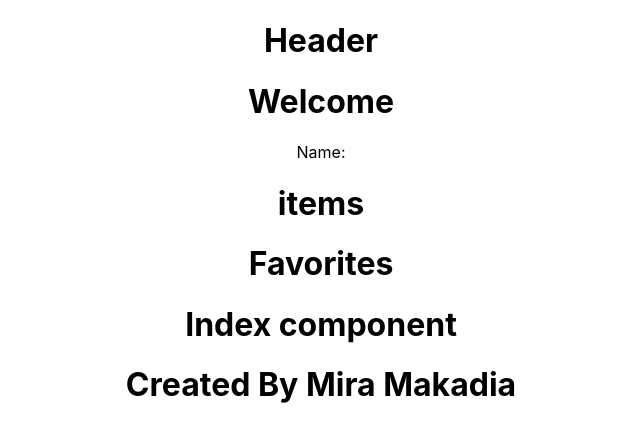
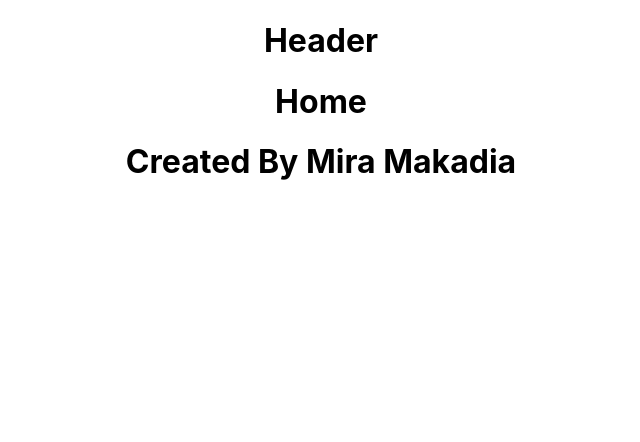
Before and after one commit to Mira85/SellDecor-frontend, a React (Create React App) app: page / in a window 1280 px wide. Shown: the top 442 px of the page, without its empty margins (319-959 px from the left). Built offline with nearby package versions, Linux system fonts and the light colour scheme.

Commit message:
WIP:adds routes to main component

```diff
--- a/src/components/Main.js
+++ b/src/components/Main.js
@@ -1,18 +1,24 @@
-import Profile from '../pages/Profile';
-import Index from '../pages/Index';
+import { Route, Switch } from "react-router-dom"
+import Profile from "../pages/Profile";
+import Index from "../pages/Index";
+import Home from "../pages/Home";
 
 function Main(props) {
     return (
-        <div>
-    <div className="welcome">
-        <h1>Welcome</h1>
-        </div>
-        <Profile />
-        <Index />
-
-    </div>
-    )
-
+        <main>
+            <Switch>
+                <Route exact path="/">
+                    <Home />
+                </Route>
+                <Route exact path="/index">
+                    <Index />
+                </Route>
+                <Route exact path="/profile">
+                    <Profile />
+                </Route>
+            </Switch>
+            </main>
+            )
 }
 
 export default Main;
--- /dev/null
+++ b/src/pages/Home.js
@@ -0,0 +1,5 @@
+function Home(props) {
+    return <h1>Home</h1>;
+}
+
+export default Home;
--- a/src/pages/Index.js
+++ b/src/pages/Index.js
@@ -1,5 +1,18 @@
+import Collection from './Collection';
+import Cart from './Cart';
+
 function Index(props) {
-    return <h1>Index component</h1>;
+    return (
+        <div>
+                <div className="collection">
+                    <Collection />
+                </div>
+                <div className="cart">
+                    <Cart />
+                </div>
+        </div>
+    )
+
 }
 
 export default Index;
--- a/src/pages/Profile.js
+++ b/src/pages/Profile.js
@@ -1,4 +1,4 @@
-import Items from './Items';
+import Items from './ItemsToSell';
 import Favorites from './Favorites';
 
 function Profile(props) {
```
Also changed, not shown: src/pages/ItemsToSell.js (renamed from src/pages/Items.js).
